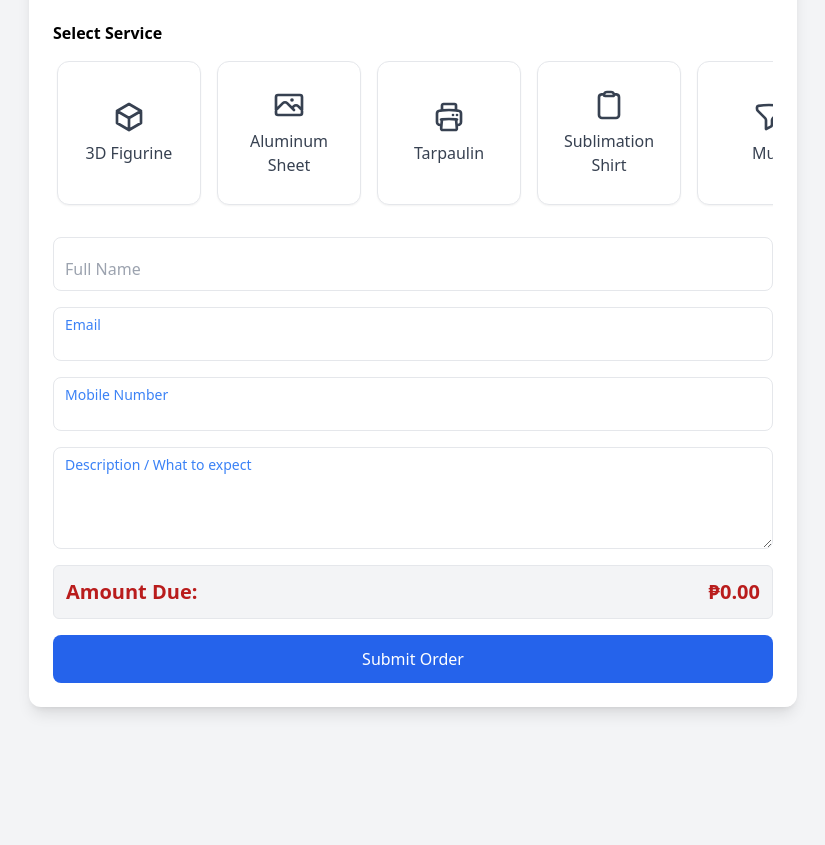
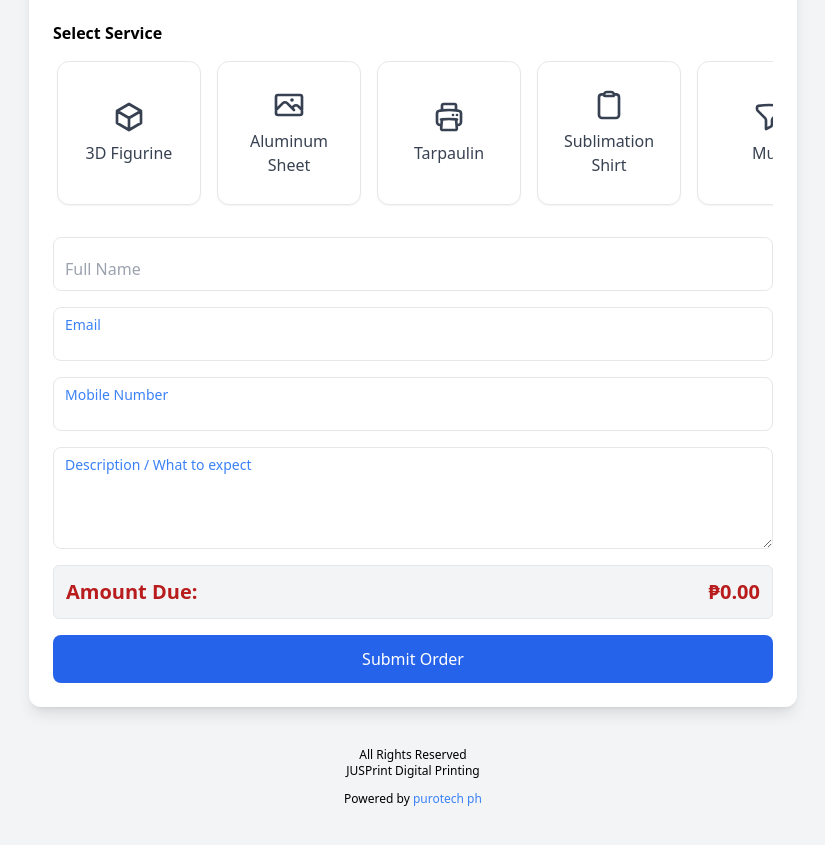
Before and after one commit to jusprint/jusprint.github.io, a plain HTML site: page index.html in a window 1280 px wide. Shown: the part 207-1052 px from the top of the page, without its empty margins (227-1052 px from the left). Before the commit the page ends 954 px from the top, so only its background shows below. Drawn offline with nearby package versions, Linux system fonts and the light colour scheme.

```diff
--- a/index.html
+++ b/index.html
@@ -100,7 +100,20 @@
 
   <!-- Submit -->
   <button id="submitBtn" class="w-full bg-blue-600 text-white p-3 rounded-lg hover:bg-blue-700 transition">Submit Order</button>
+
+
 </div>
+
+
+<div class="w-full text-center mt-10 text-xs">
+
+      <div>All Rights Reserved <br>
+      JUSPrint Digital Printing
+      </div>
+     <div class="mt-3"> Powered by <a href="http://facebook.com/purotechph" class="text-blue-500">purotech ph </a></div>
+  </div>
+
+
 <script src="https://cdn.jsdelivr.net/npm/emailjs-com@3/dist/email.min.js"></script>
 <script>
   (function() {
```
